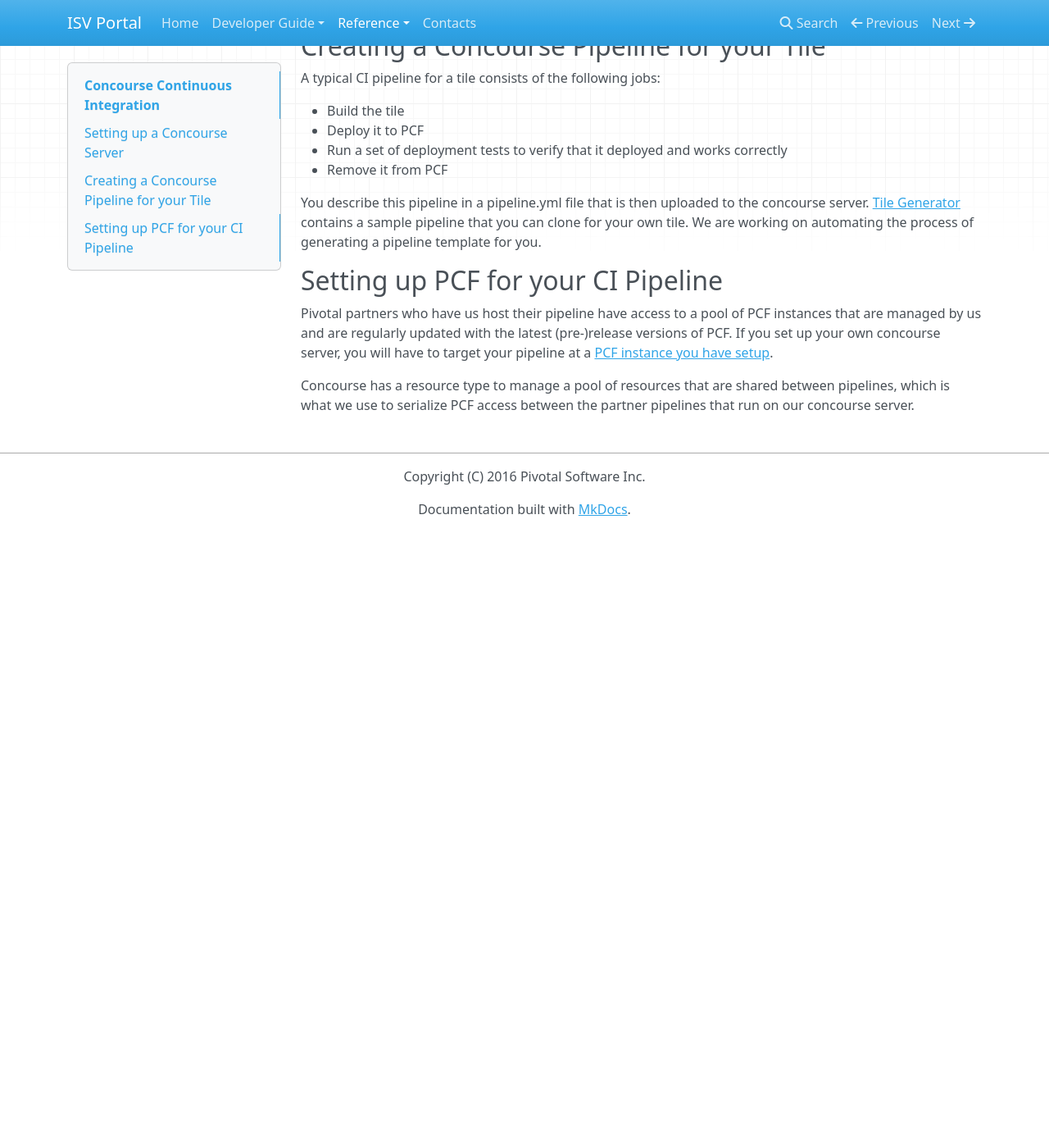
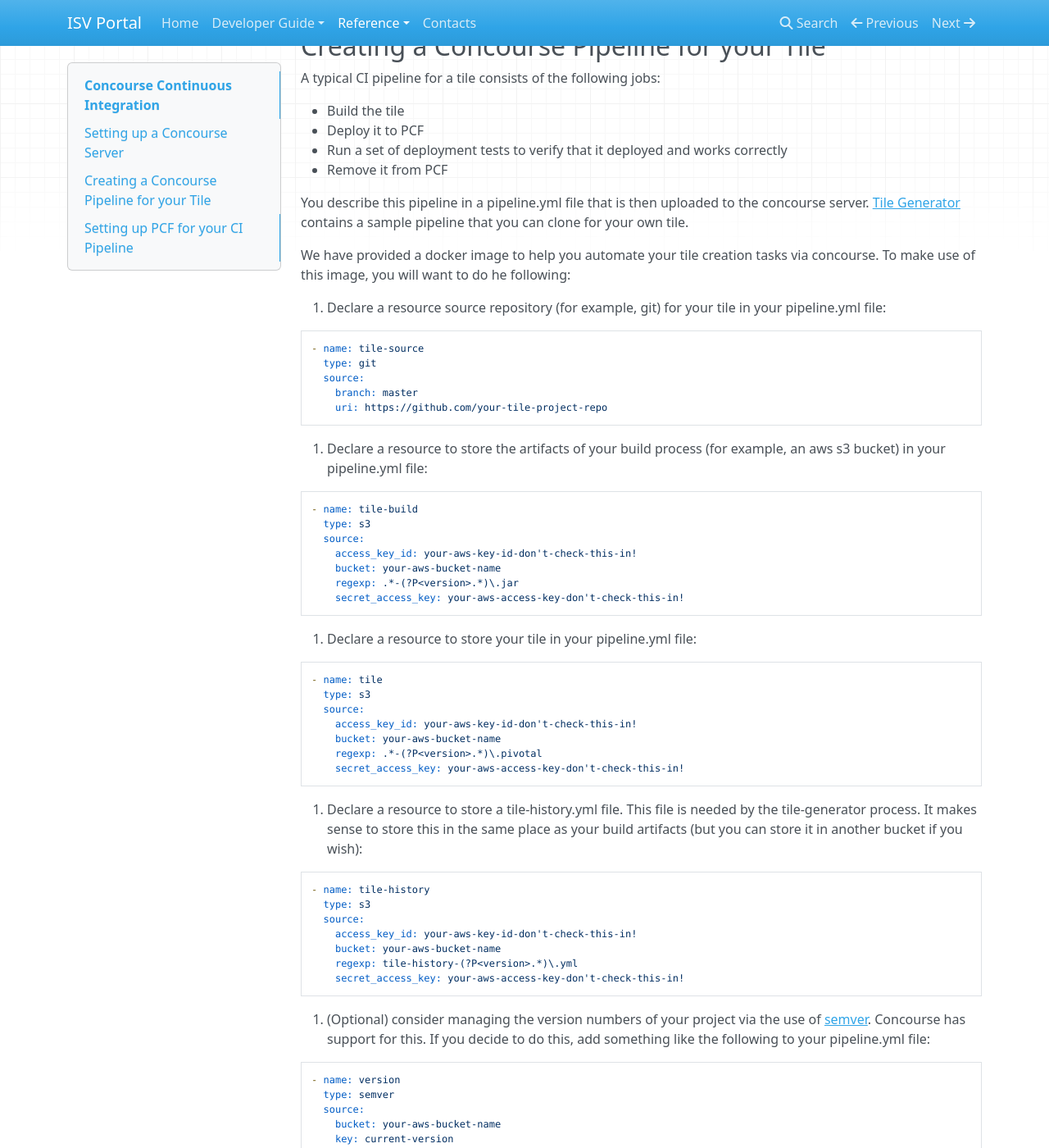
Before and after one commit to vmware-archive/isv-portal, an MkDocs documentation site: the page built from docs/concourse.md, in a window 1280 px wide and 1400 px high, scrolled down 448 px. Shown: the whole window at 82% size. Built offline with MkDocs 1.6.1, drawn with Linux system fonts in a browser that asks for light colours; nearby versions of some CDN libraries; old or Windows-style settings are respelled for this version of MkDocs; before the commit the page ends 1097 px from its top, so only the background shows below that; some of the changed text lies outside the part shown.

Commit message:
add documentation for building a tile with the docker image.

````diff
--- a/docs/concourse.md
+++ b/docs/concourse.md
@@ -34,8 +34,140 @@
 
 You describe this pipeline in a pipeline.yml file that is then uploaded to the
 concourse server. [Tile Generator](tile-generator.md) contains a sample
-pipeline that you can clone for your own tile. We are working on automating
-the process of generating a pipeline template for you.
+pipeline that you can clone for your own tile.
+
+We have provided a docker image to help you automate your tile creation tasks via concourse.
+To make use of this image, you will want to do he following:
+
+1. Declare a resource source repository (for example, git) for your tile in your pipeline.yml file:
+
+```yml
+- name: tile-source
+  type: git
+  source:
+    branch: master
+    uri: https://github.com/your-tile-project-repo
+```
+
+2. Declare a resource to store the artifacts of your build process (for example, an aws s3
+bucket) in your pipeline.yml file:
+
+```yml
+- name: tile-build
+  type: s3
+  source:
+    access_key_id: your-aws-key-id-don't-check-this-in!
+    bucket: your-aws-bucket-name
+    regexp: .*-(?P<version>.*)\.jar
+    secret_access_key: your-aws-access-key-don't-check-this-in!
+```
+
+3. Declare a resource to store your tile in your pipeline.yml file:
+
+```yml
+- name: tile
+  type: s3
+  source:
+    access_key_id: your-aws-key-id-don't-check-this-in!
+    bucket: your-aws-bucket-name
+    regexp: .*-(?P<version>.*)\.pivotal
+    secret_access_key: your-aws-access-key-don't-check-this-in!
+```
+
+4. Declare a resource to store a tile-history.yml file. This file is needed by the tile-generator process.
+It makes sense to store this in the same place as your build artifacts (but you can store it in another bucket if you wish):
+
+```yml
+- name: tile-history
+  type: s3
+  source:
+    access_key_id: your-aws-key-id-don't-check-this-in!
+    bucket: your-aws-bucket-name
+    regexp: tile-history-(?P<version>.*)\.yml
+    secret_access_key: your-aws-access-key-don't-check-this-in!
+```
+
+5. (Optional) consider managing the version numbers of your project via the use of [semver](http://semver.org/). Concourse has
+support for this. If you decide to do this, add something like the following to your pipeline.yml file:
+
+
+```yml
+- name: version
+  type: semver
+  source:
+    bucket: your-aws-bucket-name
+    key: current-version
+    access_key_id: your-aws-key-id-don't-check-this-in!
+    secret_access_key: your-aws-access-key-don't-check-this-in!
+    initial_version: 1.0.0
+```
+
+6. add a job such as the following, to your pipeline:
+
+
+```yml
+- name: build-tile
+  serial_groups: [version]
+  plan:
+  - aggregate:
+    - get: tile-source
+    - get: tile-build
+    - get: version
+    - get: tile-history
+  - task: build-tile
+    file: tile-source/ci/build-tile/task.yml
+  - put: tile-history
+    params: {file: tile-history-new/*.yml}
+  - put: tile
+    params: {file: broker-tile/*.pivotal}
+```
+
+7. define the tile build task via a task.yml file (per the above job configuration, this file would
+be added to the ci/build-tile directory in your source repository):
+
+```yml
+platform: linux
+
+image: docker:///cfplatformeng/tile-generator
+
+inputs:
+- name: tile-source
+- name: tile-build
+- name: version
+- name: tile-history
+
+outputs:
+- name: tile
+- name: tile-history-new
+
+run:
+  path: tile-repo/ci/build-tile/task.sh
+```
+
+8. create a task.sh script to build the tile (per the above job configuration, this file would
+be added to the ci/build-tile directory in your source repository):
+
+```sh
+#!/bin/sh -ex
+
+cd tile-repo
+
+cp ../../tile-build/* the-place-in-tile.yml-where-the-build-goes
+
+ver=`more ../../version/number`
+tile build ${ver}
+
+file=`ls product/*.pivotal`
+filename=$(basename "${file}")
+filename="${filename%-*}"
+
+cp ${file} ../../tile/${filename}-${ver}.pivotal
+cp tile-history.yml ../../tile-history-new/tile-history-${ver}.yml
+```
+
+9. string this job together with the other jobs in your pipeline (probably after a successful tile-build).
+The job will then build your tile and place it in your s3 bucket along with an updated tile-history file.
+
 
 <a name="pool"></a>
 ## Setting up PCF for your CI Pipeline
````
